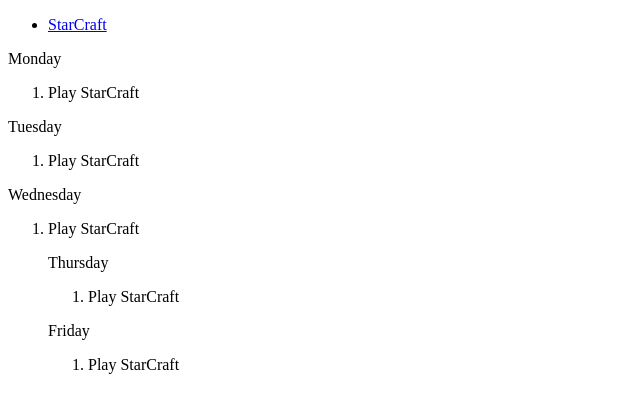
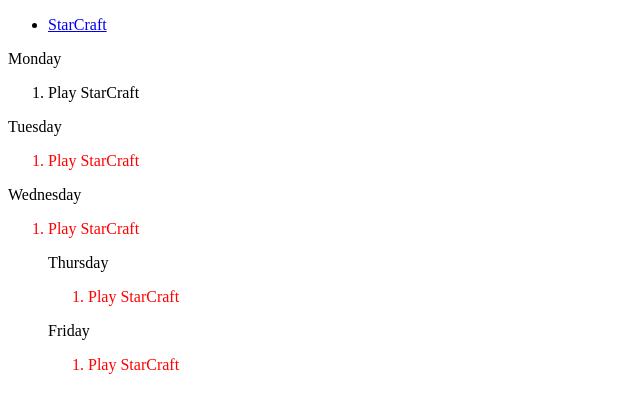
Before and after one commit to makar5555/HW-8-MY, a plain HTML site: page T16.html in a window 1280 px wide. Shown: the whole page, without its empty margins (0-640 px from the left). Drawn offline with Linux system fonts and the light colour scheme.

Commit message:
Update T16.html

```diff
--- a/T16.html
+++ b/T16.html
@@ -4,7 +4,7 @@
     <meta charset="UTF-8" />
     <meta name="viewport" content="width=device-width, initial-scale=1.0" />
     <title>HW8 T2</title>
-    <link rel="stylesheet" href="style.css" />
+    <link rel="stylesheet" href="T16.css" />
   </head>
   <body>
     <header>
```
